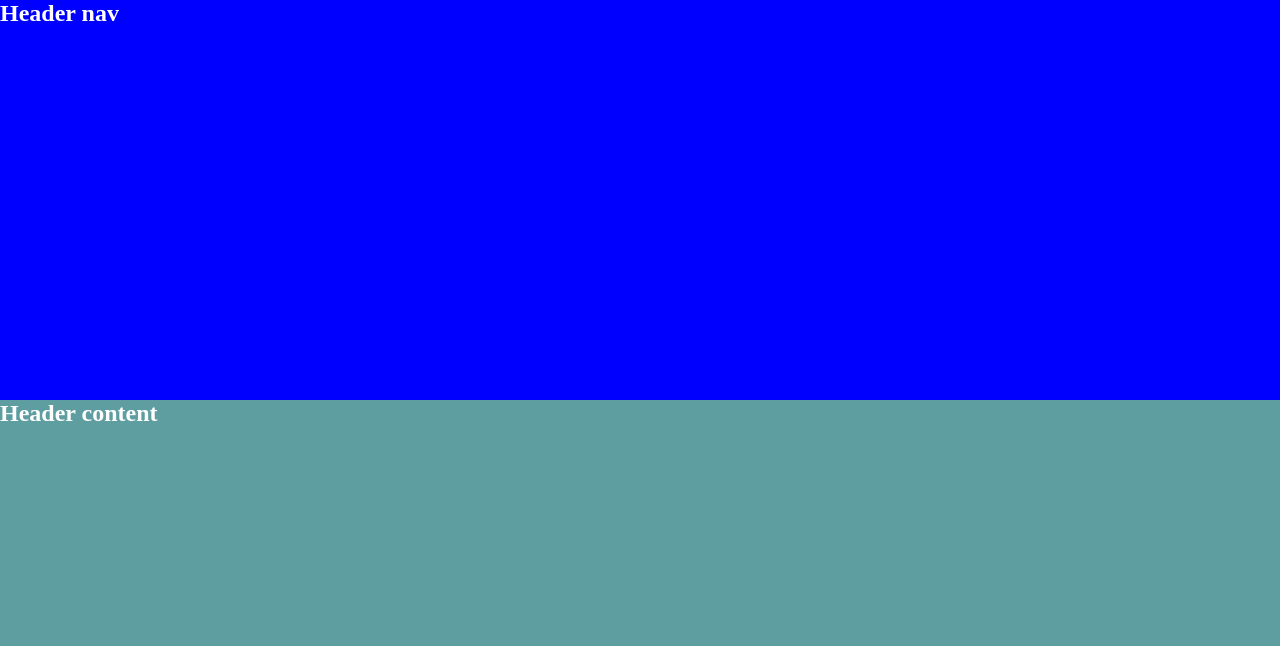
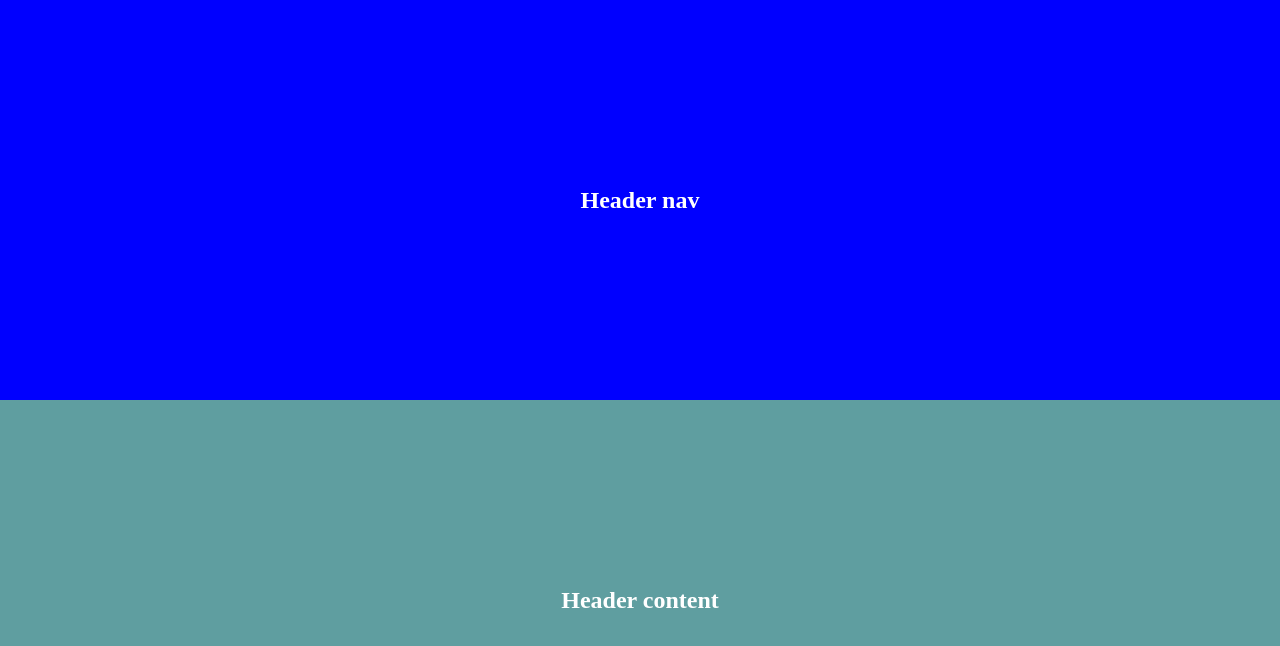
Before and after one commit to karinaa1223/karina, a plain HTML site: page index.html in a window 1280 px wide. Drawn offline with Linux system fonts and the light colour scheme.

Commit message:
fix errors

```diff
--- a/styles/style.css
+++ b/styles/style.css
@@ -8,10 +8,16 @@
   background: blue;
   color: white;
   height: 50vh;
+  display: flex;
+  align-items: center;
+  justify-content: center;
 }
 
 .header__content{
   background: cadetblue;
   color: white;
   height: 50vh;
+  display: flex;
+  align-items: center;
+  justify-content: center;
 }
```
